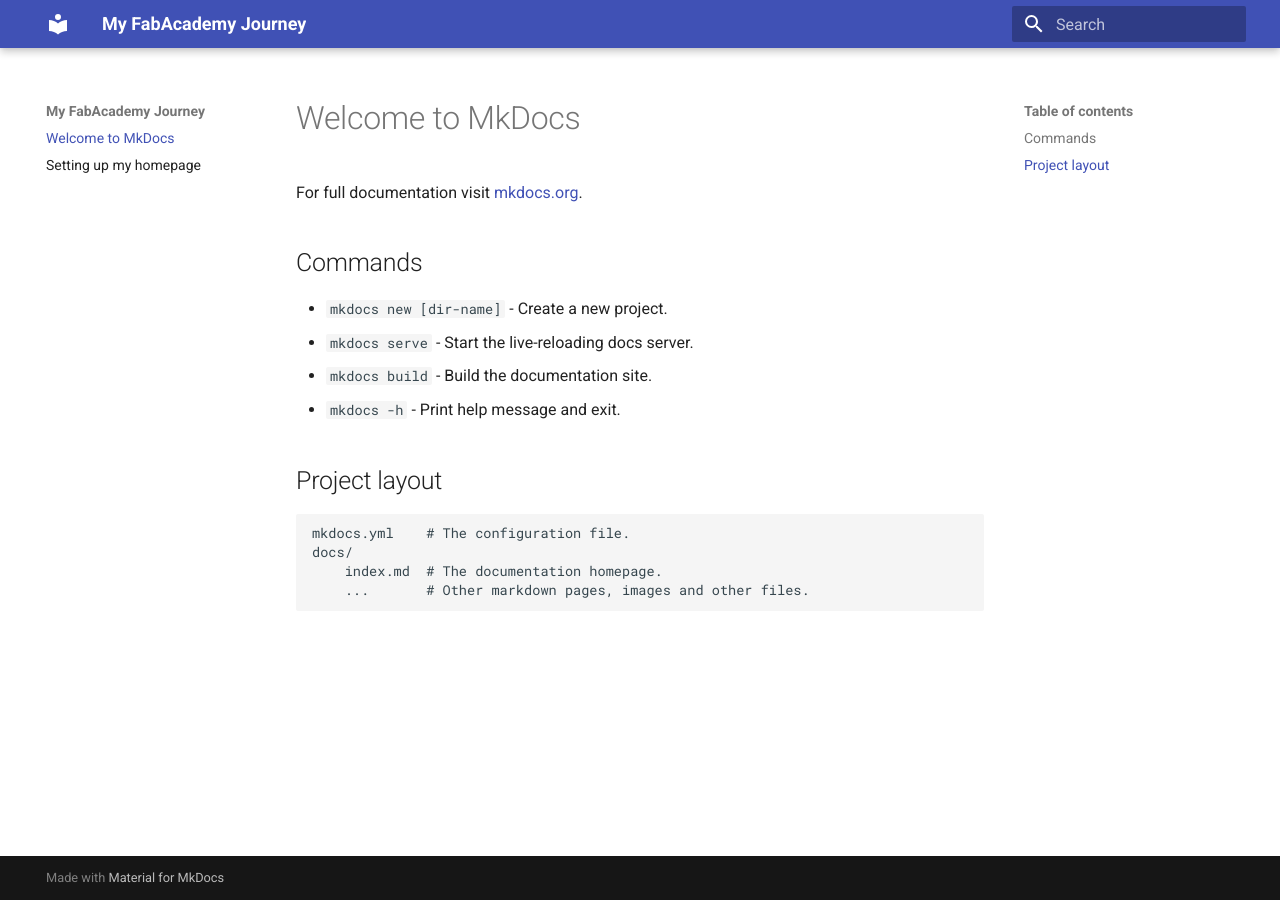
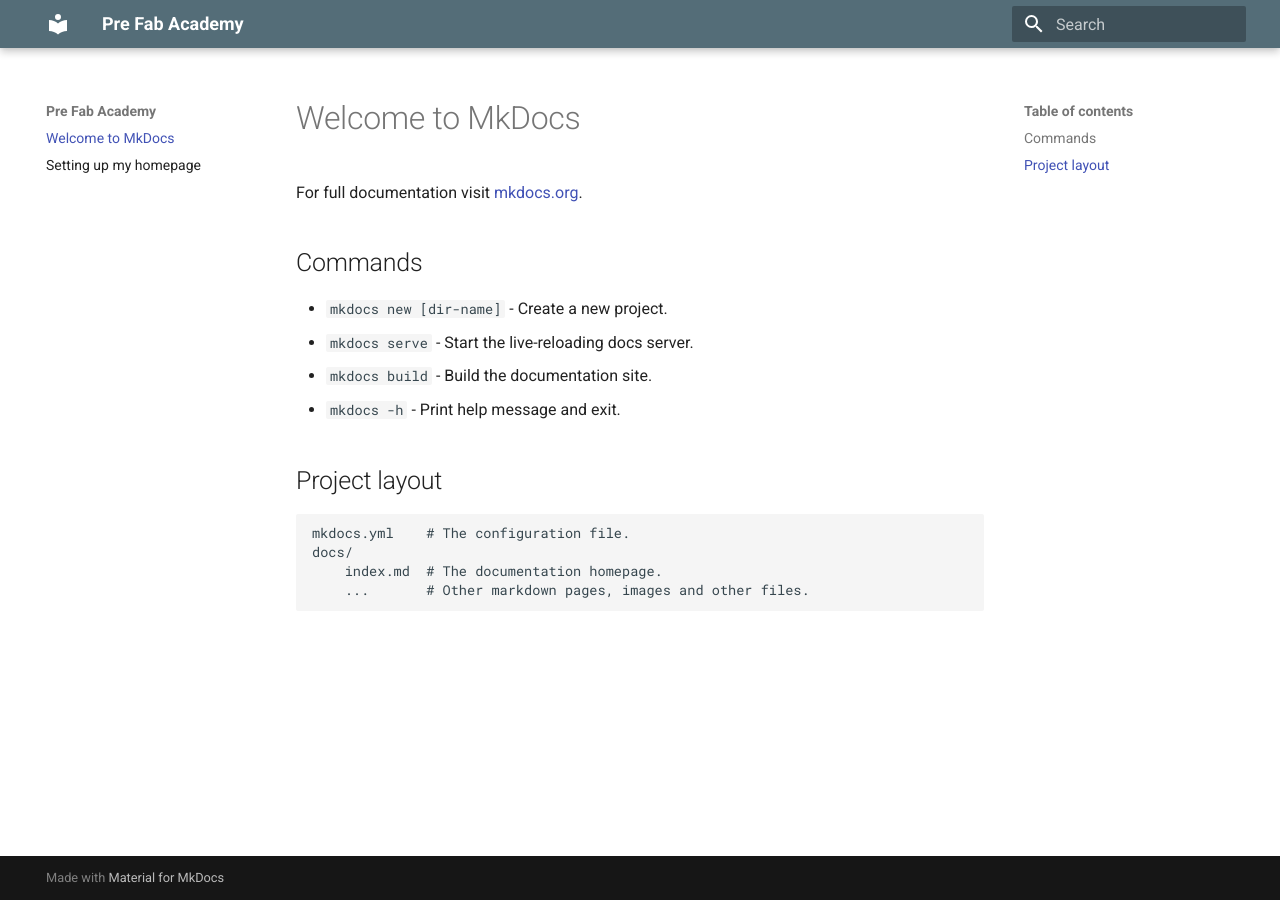
Before and after one commit to HannesJo/FabAcademy, an MkDocs documentation site: the page built from docs/index.md, in a window 1280 px wide. Built offline with MkDocs 1.6.1 and Material for MkDocs 9.7.7, drawn with Linux system fonts in a browser that asks for light colours.

Commit message:
breyting yml

```diff
--- a/mkdocs.yml
+++ b/mkdocs.yml
@@ -1,4 +1,34 @@
-site_name: My FabAcademy Journey
-site_url: https://hannesjo.github.io/FabAcademy/
+site_name: Pre Fab Academy
+
 theme:
   name: material
+  features:
+    - header.autohide
+    - navigation.tabs
+    - navigation.tabs.sticky
+    - navigation.sections
+
+  palette:
+    primary: blue grey
+
+  features:
+      - navigation.tracking
+
+
+markdown_extensions:
+  - admonition
+  - pymdownx.details
+  - pymdownx.superfences
+  - pymdownx.highlight:
+      anchor_linenums: true
+  - pymdownx.inlinehilite:
+  - pymdownx.snippets
+  - pymdownx.critic
+  - pymdownx.caret
+  - pymdownx.keys
+  - pymdownx.mark
+  - pymdownx.tilde
+  - attr_list
+  - pymdownx.emoji:
+      emoji_index: !!python/name:material.extensions.emoji.twemoji
+      emoji_generator: !!python/name:material.extensions.emoji.to_svg
```
